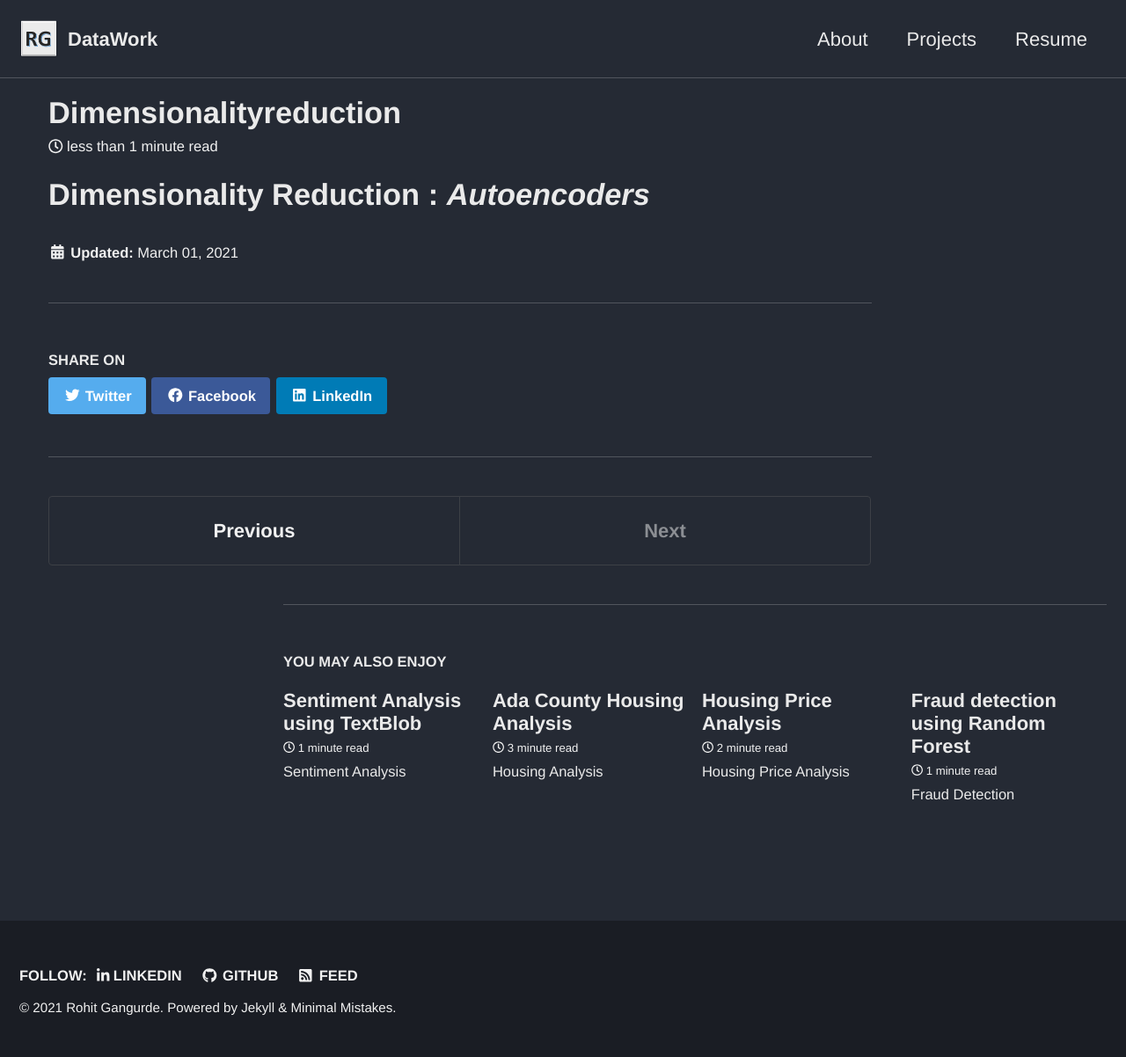
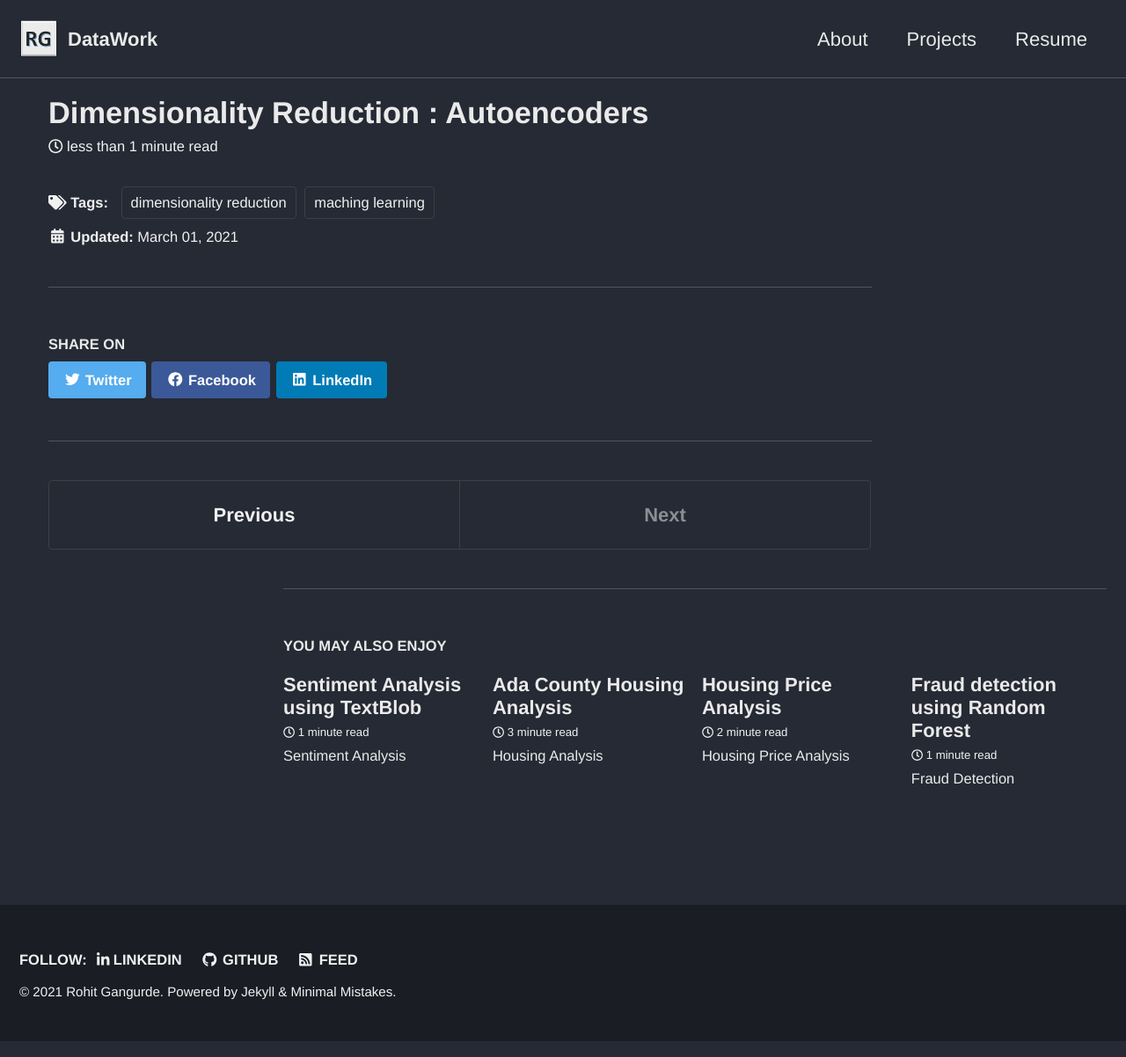
Before and after one commit to rohitgang/rohitgang.github.io, a Jekyll site: the page built from _posts/2021-03-01-dimensionalityReduction.md, in a window 1280 px wide. Shown: the whole page at 88% size. Built offline with Jekyll 4.4.1, drawn with Linux system fonts in a browser that asks for light colours; cached includes are drawn as plain includes; nearby versions of some CDN libraries.

Commit message:
Update 2021-03-01-dimensionalityReduction.md

```diff
--- a/_posts/2021-03-01-dimensionalityReduction.md
+++ b/_posts/2021-03-01-dimensionalityReduction.md
@@ -1 +1,7 @@
-# Dimensionality Reduction : *Autoencoders*
+---
+title: "Dimensionality Reduction : Autoencoders"
+date: 2021-03-01
+tags: [maching learning, dimensionality reduction]
+excerpt: "Autoencoders"
+permalink: /dimensionalityReduction/
+---
```
